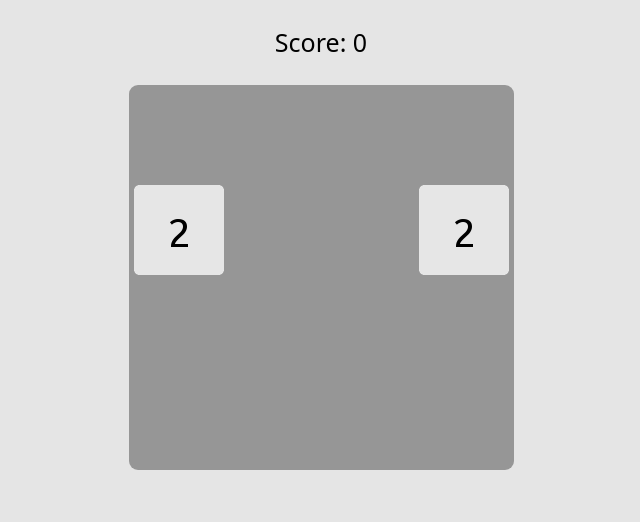
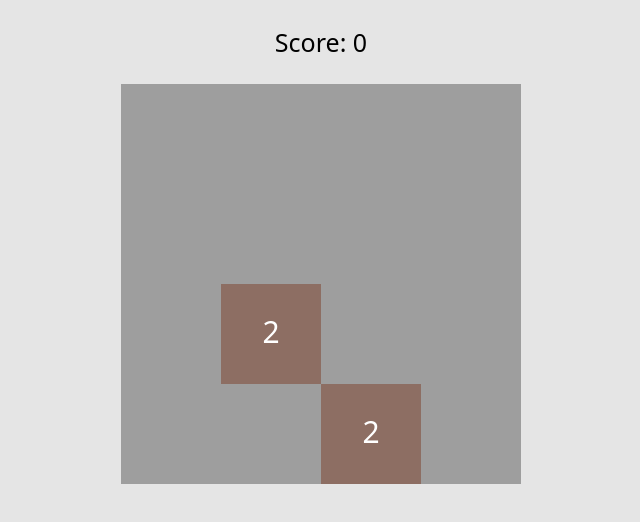
Before and after one commit to PJPage/2048, a plain HTML site: page index.html in a window 1280 px wide. Shown: the whole page, without its empty margins (319-959 px from the left). Drawn offline with Linux system fonts and the light colour scheme.

Commit message:
new graphics implementation doesn't require images

```diff
--- a/2048.css
+++ b/2048.css
@@ -7,7 +7,3 @@ body {
 	font-size:25px;
 	font-family:sans;
 	}
-canvas {
-	border: 1px solid #e5e5e5;
-	border-radius: 10px;
-	}
--- a/2048.js
+++ b/2048.js
@@ -1,67 +1,88 @@
+var GRID_SIZE = 4;
+var PIECE_SIZE = 100;
+var COLORS = [ "#212121", "#8D6E63", "#6D4C41", "#EF6C00", "#E65100", "#B71C1C", "#880E4F", "#6A1B9A", "#4A148C", "#3F51B5", "#1A237E" ];
+var BOARD_COLOR = "#9E9E9E";
+var FONT_SIZE = 30;
 
+var canvas;
+var ctx;
+
+var over = false;
 var score = 0;
+var grid = [0, 0, 0, 0,
+			0, 0, 0, 0,
+			0, 0, 0, 0,
+			0, 0, 0, 0 ];
 
-var t0  = new Image();  t0.src  = "0.png";
-var t1  = new Image();  t1.src  = "2.png";
-var t2  = new Image();  t2.src  = "4.png";
-var t3  = new Image();  t3.src  = "8.png";
-var t4  = new Image();  t4.src  = "16.png";
-var t5  = new Image();  t5.src  = "32.png";
-var t6  = new Image();  t6.src  = "64.png";
-var t7  = new Image();  t7.src  = "128.png";
-var t8  = new Image();  t8.src  = "256.png";
-var t9  = new Image();  t9.src  = "512.png";
-var t10 = new Image();  t10.src = "1024.png";
-var t11 = new Image();  t11.src = "2048.png";
-
+window.onload = function() {
     document.addEventListener('keydown', function(event) {
-	if(event.keyCode == 37) {
+        switch (event.keyCode) {
+            case 37:
                 moveLeft();
-	}
-	else if(event.keyCode == 38) {
+                break;
+            case 38:
                 moveUp();
-	}
-	else if(event.keyCode == 39) {
+                break;
+            case 39:
                 moveRight();
-	}
-	else if(event.keyCode == 40) {
+                break;
+            case 40:
                 moveDown();
+                break;
         }
         document.getElementById("score").innerHTML = "Score: "+score;
     });
 
-function draw() {
-	var canvas = document.getElementById("window");
-	var ctx = canvas.getContext('2d');
+    canvas = document.getElementById("canvas");
+    ctx = canvas.getContext('2d');
 
-	ctx.fillStyle = "rgb(150,150,150)";
-	ctx.fillRect(0,0,400,400);
+    canvas.width = canvas.height = GRID_SIZE * PIECE_SIZE;
+
+    newTile();
+    newTile();
+    draw();
+}
 
 
-	var xpos = 5;
-	var ypos = 5;
-	for (i=0; i<4; i++) {
-		for (x=0; x<4; x++) {
-			ctx.drawImage(TILES[grid[4 * i + x]], xpos, ypos);
-			xpos += 95;
-		}
-		xpos = 5;
-		ypos += 95;
+function draw() {
+	ctx.fillStyle = BOARD_COLOR;
+	ctx.fillRect(0, 0, canvas.width, canvas.height);
+
+    for (var i = 0; i < grid.length; i++) {
+        drawPiece(i, grid[i]);
     }
 }
 
 
+function drawPiece(pos, val) {
+    var x = pos % GRID_SIZE;
+    var y = (pos - pos % GRID_SIZE) / GRID_SIZE;
 
-var over = false;
-var TILES = [t0, t1, t2, t3, t4, t5, t6, t7, t8, t9, t10, t11];
-var grid = [0, 0, 0, 0,
-			0, 0, 0, 0,
-			0, 0, 0, 0,
-			0, 0, 0, 0 ];
+    var piece_x = x * PIECE_SIZE;
+    var piece_y = y * PIECE_SIZE;
+
+    var text_x = piece_x + (PIECE_SIZE / 2);
+    var text_y = piece_y + (PIECE_SIZE / 2);
+
+    if (val > 0) {
+        ctx.fillStyle = COLORS[val % COLORS.length];
+        ctx.fillRect(piece_x, piece_y, PIECE_SIZE, PIECE_SIZE);
+
+        ctx.font = FONT_SIZE + "px Sans";
+        ctx.textAlign = "center";
+        ctx.textBaseline = "middle";
+        ctx.fillStyle = "white";
+        ctx.fillText(Math.pow(2, val), text_x, text_y);
+
+
+    }
+
+}
+
 function moveUp() {
 	move = -4;
 	edge = [0, 1, 2, 3];
-	for (i = 0; i < 16; i++) {
+	for (var i = 0; i < 16; i++) {
 		moveTile(i, move, edge);
 	}
 	for (i = 0; i < 16; i++) {
@@ -79,13 +100,13 @@ function moveUp() {
 function moveLeft() {
 	move = -1;
 	edge = [0, 4, 8, 12];
-	for (i = 0; i < 16; i++) {
+	for (var i = 0; i < 16; i++) {
 		moveTile(i, move, edge);
 	}
-	for (i = 0; i < 16; i++) {
+	for (var i = 0; i < 16; i++) {
 		combine(i, move, edge);
 	}
-	for (i = 0; i < 16; i++) {
+	for (var i = 0; i < 16; i++) {
 		moveTile(i, move, edge);
 	}
 	if (changed == true) {
@@ -97,13 +118,13 @@ function moveLeft() {
 function moveDown() {
 	move = 4;
 	edge = [12, 13, 14, 15];
-	for (i = 15; i >= 0; i--) {
+	for (var i = 15; i >= 0; i--) {
 		moveTile(i, move, edge);
 	}
-	for (i = 15; i >= 0; i--) {
+	for (var i = 15; i >= 0; i--) {
 		combine(i, move, edge);
 	}
-	for (i = 15; i >= 0; i--) {
+	for (var i = 15; i >= 0; i--) {
 		moveTile(i, move, edge);
 	}
 	if (changed == true) {
@@ -159,7 +180,7 @@ function combine(i, move, edge) {
 			grid[i] = 0
 			score += Math.pow(2, grid[i + move]);
 			changed = true;
-			if (x + 1 >= 11) {
+			if (grid[i] + 1 >= 11) {
 				console.log("You Win!");
 			}
 		}
@@ -175,8 +196,3 @@ function moveTile(i, move, edge) {
 		}
 	}
 }
-
-
-
-newTile();
-newTile();
--- a/index.html
+++ b/index.html
@@ -5,9 +5,9 @@
 		<link rel="stylesheet" type="text/css" href="2048.css">
 		<script src="2048.js"></script>
 	</head>
-	<body onload="draw();">
+    <body>
 		<p id="score">Score: 0</p>
-		<canvas id="window" width="385" height="385"></canvas>
+		<canvas id="canvas"></canvas>
 		<br>
 
 	</body>
```
Also changed, not shown: 0.png (deleted), 1024.png (deleted), 128.png (deleted), 16.png (deleted), 2.png (deleted), 2048.png (deleted), 256.png (deleted), 32.png (deleted), 4.png (deleted), 512.png (deleted), 64.png (deleted), 8.png (deleted). Lines whose indentation alone changed are shown as unchanged.
